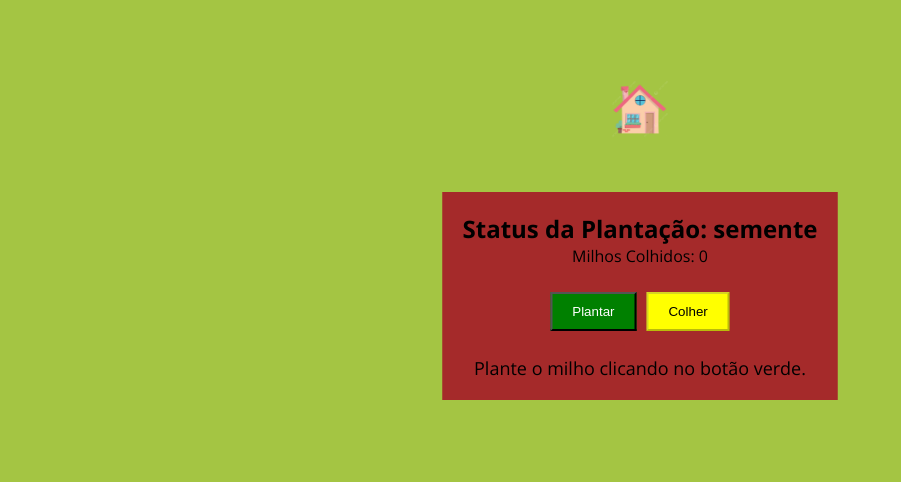
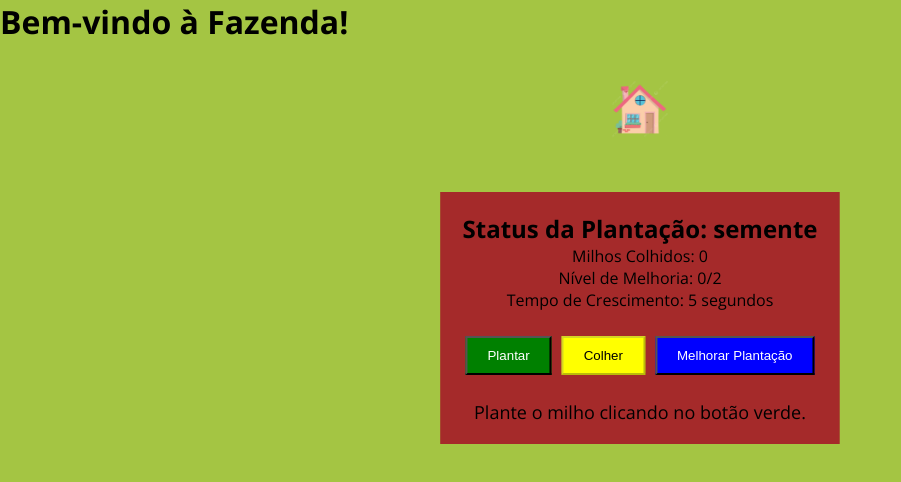
Before and after one commit to prof-ber/PI2-202400002, a Next.js app in the folder super-farm/: page / in a window 1280 px wide. Shown: the top 482 px of the page, without its empty margins (0-901 px from the left). Built offline with nearby package versions, Linux system fonts and the light colour scheme; a web font is replaced by a local one.

Commit message:
plantação e melhoria de plantação

```diff
--- a/super-farm/src/app/casa.js
+++ b/super-farm/src/app/casa.js
@@ -1,34 +1,55 @@
 "use client";
 import styles from "./casa.module.css";
 import { useState } from "react";
-import MelhorarPlantacao from "./melhorarPlantacao";
 import Plantacao from "./plantacoes";
 
 export default function Casa() {
   const [casa, setCasa] = useState(false);
-  const [plantacaoStatus, setPlantacaoStatus] = useState(0); // Conta o número de melhorias
+  const [plantacaoStatus, setPlantacaoStatus] = useState(0); // Controle do nível de melhorias
 
   const handleCasa = () => {
     setCasa(!casa);
+    console.log(`Casa foi clicada, estado: ${!casa ? "aberto" : "fechado"}`);
   };
 
   const melhorarPlantacao = () => {
-    setPlantacaoStatus(plantacaoStatus + 1); // Incrementa a melhoria
+    if (plantacaoStatus < 2) {
+      setPlantacaoStatus(plantacaoStatus + 1); // Incrementa o status da plantação
+      console.log(
+        `Melhorando plantação... Novo status: ${plantacaoStatus + 1}`
+      );
+    } else {
+      console.log("Nível máximo de melhoria já alcançado.");
+    }
   };
 
   return (
-    <>
     <div className={styles.container}>
+      <h1>Bem-vindo à Fazenda!</h1>
       <div className={styles.buttonContainer} onClick={handleCasa}>
         <img
           className={styles.imageoverlay}
           src="/casinha.png"
-            alt="Imagem do botão para plantar milho"
+          alt="Imagem do botão para abrir o menu de melhorias"
         />
       </div>
-        {casa && <MelhorarPlantacao melhorar={melhorarPlantacao} />}
+      {casa && (
+        <div className={styles.melhorarContainer}>
+          <button
+            onClick={melhorarPlantacao}
+            style={{
+              backgroundColor: "blue",
+              color: "white",
+              padding: "10px 20px",
+              margin: "5px",
+            }}
+            disabled={plantacaoStatus >= 2}
+          >
+            Melhorar Plantação
+          </button>
+        </div>
+      )}
       <Plantacao status={plantacaoStatus} />
     </div>
-    </>
   );
 }
--- a/super-farm/src/app/melhorarPlantacao.js
+++ b/super-farm/src/app/melhorarPlantacao.js
@@ -1,12 +1,24 @@
+"use client";
 import styles from "./melhorarPlantacao.module.css";
 
-export default function MelhorarPlantacao({ melhorar }) {
+export default function MelhorarPlantacao({ melhorar, status }) {
   return (
     <div className={styles.container}>
-      <h1>Melhorar a Plantação</h1>
-      <button className={styles.button} onClick={melhorar}>
-        ⬆️ Aumentar Velocidade
+      <h2>Melhorar Plantação</h2>
+      <p>Status Atual da Plantação: {status}/3</p>
+      <button
+        onClick={melhorar}
+        style={{
+          backgroundColor: status < 3 ? "blue" : "grey",
+          color: "white",
+          padding: "10px 20px",
+          margin: "5px",
+        }}
+        disabled={status >= 3}
+      >
+        Melhorar
       </button>
+      {status >= 3 && <p>Máximo de melhorias atingido.</p>}
     </div>
   );
 }
--- a/super-farm/src/app/melhorarPlantacao.module.css
+++ b/super-farm/src/app/melhorarPlantacao.module.css
@@ -1,17 +1,32 @@
 .container {
   display: flex;
+  flex-direction: column;
   align-items: center;
-  justify-content: space-evenly;
-  background-color: lightgreen;
-  height: 5vw;
-  position: absolute;
-  top: 100px;
-  left: 100px;
-  width: auto;
 }
+
 .button {
+  background-color: #4caf50;
+  color: white;
+  font-size: 18px;
+  padding: 10px 20px;
   border: none;
-  background-color: lightyellow;
-  height: 3vw;
-  width: 5vw;
+  border-radius: 5px;
+  cursor: pointer;
+  transition: background-color 0.3s, transform 0.3s;
 }
+
+.button:hover {
+  background-color: #45a049;
+  transform: scale(1.05);
+}
+
+.button:disabled {
+  background-color: #aaa;
+  cursor: not-allowed;
+}
+
+.statusMessage {
+  margin-top: 10px;
+  font-size: 14px;
+  color: #555;
+}
--- a/super-farm/src/app/plantacoes.js
+++ b/super-farm/src/app/plantacoes.js
@@ -1,30 +1,37 @@
 "use client";
-import { useState, useEffect } from "react";
+import { useState } from "react";
 import styles from "./plantacoes.module.css";
 
-export default function Plantacao({ status }) {
-  const [estado, setEstado] = useState("semente"); // Estado inicial da planta: 'semente'
-  const [milhosColhidos, setMilhosColhidos] = useState(0); // Contador de milhos colhidos
+export default function Plantacao() {
+  const [estado, setEstado] = useState("semente");
+  const [milhosColhidos, setMilhosColhidos] = useState(0);
+  const [tempoCrescimento, setTempoCrescimento] = useState(5000);
+  const [status, setStatus] = useState(0);
 
-  const tempoCrescimento = 5000 - status * 1000; // Cada melhoria reduz 1 segundo do tempo de crescimento
-
-  // Função para plantar
   const plantar = () => {
     if (estado === "semente") {
       setEstado("crescendo");
 
-      // Após o tempo de crescimento, o milho fica pronto para ser colhido
+      // A cada nível de melhoria, diminui o tempo de crescimento
+      let tempo = 5000 - status * 1000;
+      if (tempo < 3000) tempo = 3000; // Limita o tempo de crescimento mínimo em 3000ms
+
       setTimeout(() => {
         setEstado("pronto");
-      }, tempoCrescimento); // Tempo de crescimento ajustado conforme o status
+      }, tempo);
     }
   };
 
-  // Função para colher
   const colher = () => {
     if (estado === "pronto") {
-      setMilhosColhidos(milhosColhidos + 1); // Incrementa o contador de milhos colhidos
-      setEstado("semente"); // Reinicia o ciclo
+      setMilhosColhidos(milhosColhidos + 1);
+      setEstado("semente");
+    }
+  };
+
+  const melhorarPlantacao = () => {
+    if (status < 2) {
+      setStatus(status + 1); // Aumenta o nível de melhoria
     }
   };
 
@@ -32,8 +39,9 @@ export default function Plantacao({ status }) {
     <div className={styles.container}>
       <h2>Status da Plantação: {estado}</h2>
       <p>Milhos Colhidos: {milhosColhidos}</p>
+      <p>Nível de Melhoria: {status}/2</p>
+      <p>Tempo de Crescimento: {tempoCrescimento / 1000} segundos</p>
 
-      {/* Botões para plantar e colher */}
       <div className={styles.buttonContainer}>
         <button
           onClick={plantar}
@@ -43,7 +51,7 @@ export default function Plantacao({ status }) {
             padding: "10px 20px",
             margin: "5px",
           }}
-          disabled={estado === "crescendo" || estado === "pronto"}
+          disabled={estado !== "semente"}
         >
           Plantar
         </button>
@@ -60,9 +68,20 @@ export default function Plantacao({ status }) {
         >
           Colher
         </button>
+
+        <button
+          onClick={melhorarPlantacao}
+          style={{
+            backgroundColor: "blue",
+            color: "white",
+            padding: "10px 20px",
+            margin: "5px",
+          }}
+        >
+          Melhorar Plantação
+        </button>
       </div>
 
-      {/* Exibição do estado atual da plantação */}
       <div className={styles.terra}>
         {estado === "semente" && <p>Plante o milho clicando no botão verde.</p>}
         {estado === "crescendo" && <p>Milho está crescendo...</p>}
```
Lines whose indentation alone changed are shown as unchanged.
